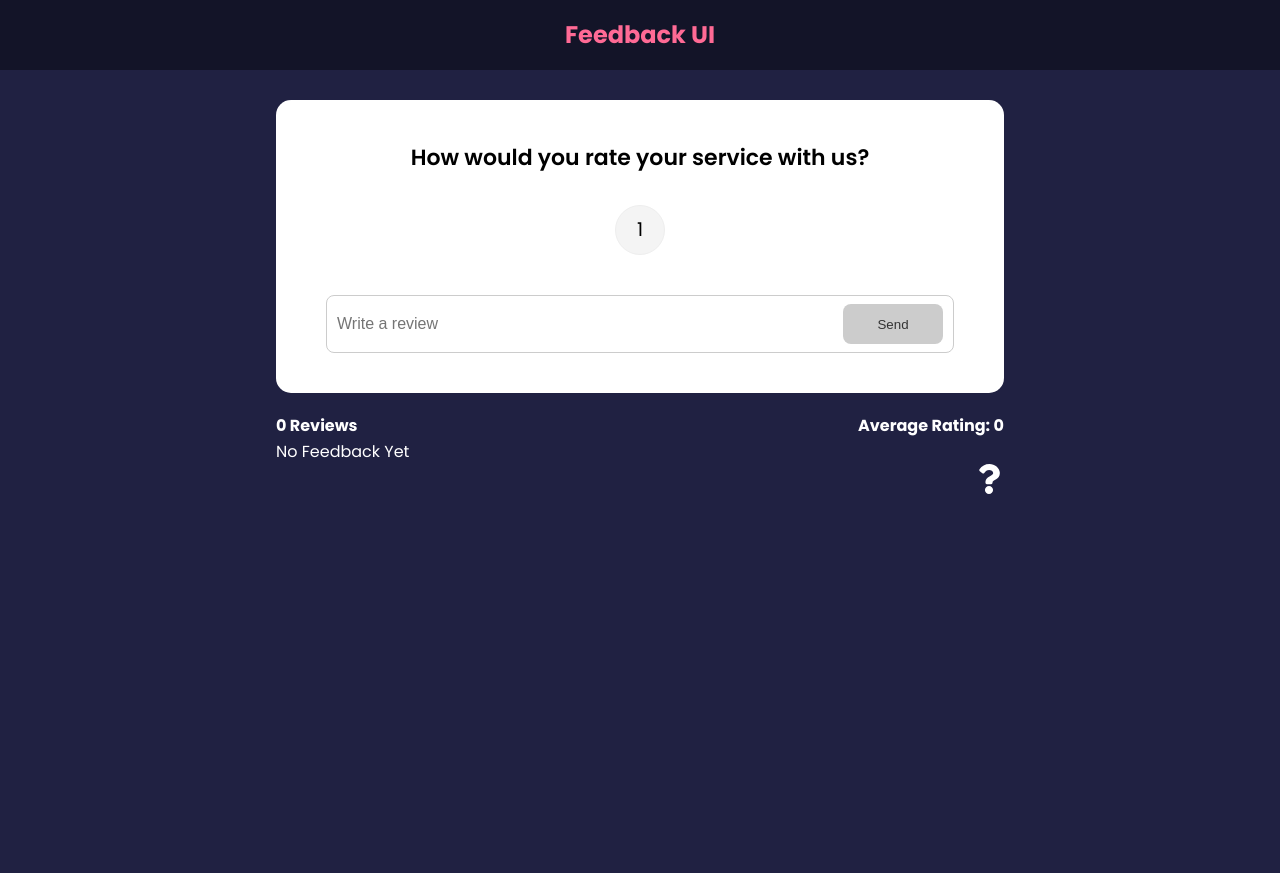
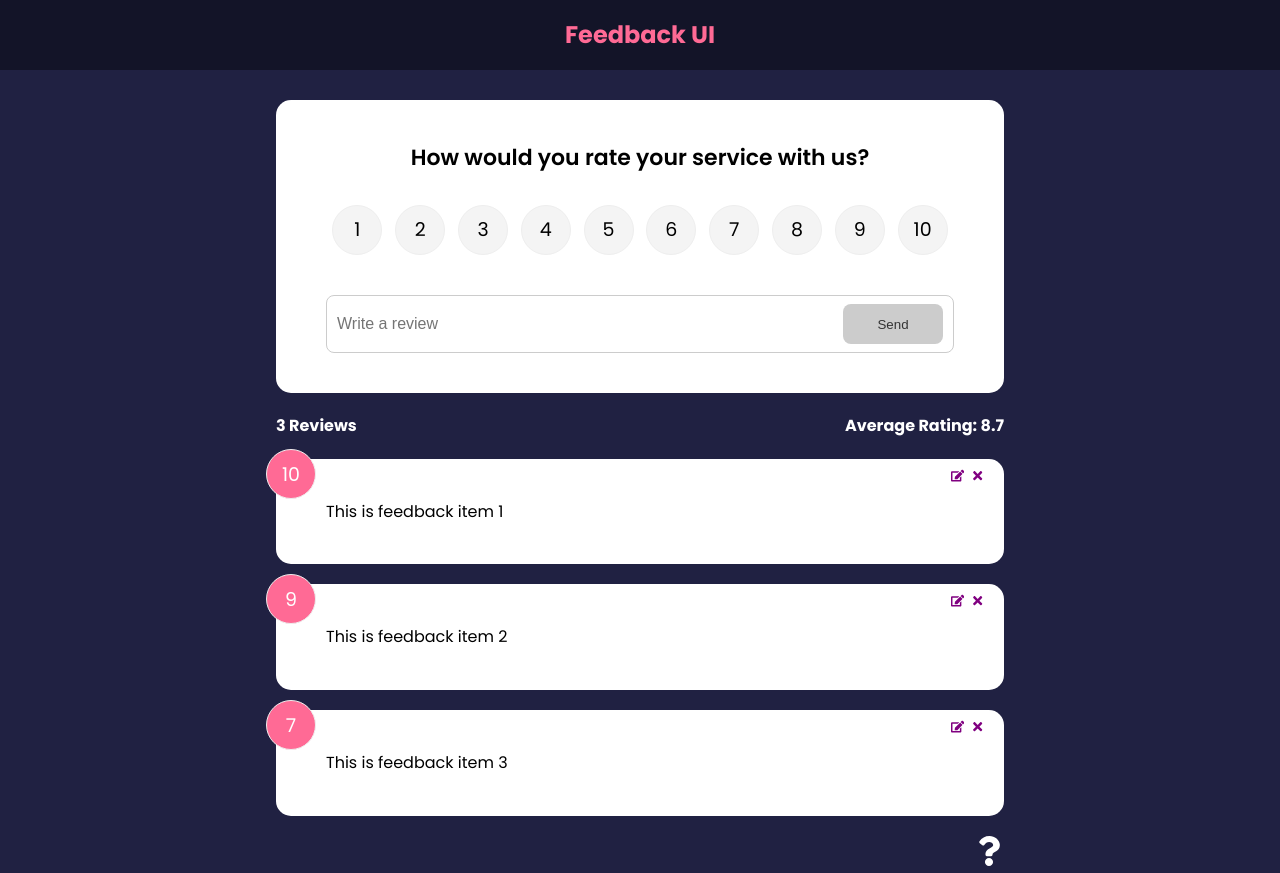
Before and after one commit to mktana/Feedback-app, a React (Create React App) app: page / in a window 1280 px wide. Before the commit the page ends 800 px from the top, so only its background shows below. Built offline with nearby package versions, Linux system fonts and the light colour scheme.

Commit message:
setFeedback (text + rating)

```diff
--- a/src/App.js
+++ b/src/App.js
@@ -1,31 +1,16 @@
-import { v4 as uuidv4 } from 'uuid';
 import { BrowserRouter as Router, Route, Routes } from 'react-router-dom';
-import { useState } from 'react';
 import Header from './components/Header';
 import FeedbackList from './components/FeedbackList';
 import FeedbackStats from './components/FeedbackStats';
 import FeedbackForm from './components/FeedbackForm';
 import AboutIconLink from './components/AboutIconLink';
 import AboutPage from './pages/AboutPage';
-import Post from './components/Post';
+import { FeedbackProvider } from './context/FeedbackContext';
 
-import FeedbackData from './data/FeedbackData';
 
 function App() {
-   const [feedback, setFeedback] = useState(FeedbackData);
-
-  const addFeedback = (newFeedback) => {
-    newFeedback.id = uuidv4();
-    setFeedback([newFeedback, ...feedback]);
-  };
-
-  const deleteFeedback = (id) => {
-    if (window.confirm('Are you sure you want to delete this feedback')) {
-      setFeedback(feedback.filter((item) => item.id !== id));
-    }
-  };
-
   return (
+    <FeedbackProvider>
     <Router>
       <Header />
       <div className='container'>
@@ -39,15 +24,13 @@ function App() {
           </>
         }></Route>
 
-
         <Route path='/about' element={<AboutPage />} />
-        <Route path='/post/*' element={<Post />} />
-        {/* <Route path='/post/:id/:name' element={<Post />} /> */}
         </Routes>
 
         <AboutIconLink />
       </div>
     </Router>
+    </FeedbackProvider>
   );
 }
 
--- a/src/components/FeedbackForm.jsx
+++ b/src/components/FeedbackForm.jsx
@@ -1,13 +1,24 @@
-import { useState } from 'react';
+import { useState, useContext, useEffect } from 'react';
 import RatingSelect from './RatingSelect';
 import Card from './shared/Card';
 import Button from './shared/Button';
+import FeedbackContext from '../context/FeedbackContext';
 
-function FeedbackForm({handleAdd}) {
+function FeedbackForm() {
   const [text, setText] = useState('');
   const [rating, setRating] = useState(10);
   const [btnDisabled, setBtnDisabled] = useState(true);
   const [message, setMessage] = useState('');
+
+  const {addFeedback, feedbackEdit, updateFeedback} = useContext(FeedbackContext)
+
+  useEffect(() => {
+    if(feedbackEdit.edit === true) {
+      setBtnDisabled(false)
+      setText(feedbackEdit.item.text)
+      setRating(feedbackEdit.item.rating)
+    }
+  }, [feedbackEdit])
 
   const handleTextChange = (e) => {
     if(text === '') {
@@ -21,7 +32,6 @@ function FeedbackForm({handleAdd}) {
       setBtnDisabled(false)
     }
 
-    setRating(10)
     setText(e.target.value);
   };
 
@@ -33,7 +43,11 @@ function FeedbackForm({handleAdd}) {
         rating
       }
 
-      handleAdd(newFeedback);
+      if(feedbackEdit.edit === true) {
+        updateFeedback(feedbackEdit.item.id, newFeedback)
+      } else {
+        addFeedback(newFeedback);
+      }
 
       setText('')
     }
@@ -43,7 +57,7 @@ function FeedbackForm({handleAdd}) {
     <Card>
       <form onSubmit={handleSubmit}>
         <h2>How would you rate your service with us?</h2>
-        <RatingSelect select={(rating) => console.log(rating)} />
+        <RatingSelect select={(rating) => setRating(rating)} />
         <div className='input-group'>
           <input
             onChange={handleTextChange}
--- a/src/components/FeedbackItem.jsx
+++ b/src/components/FeedbackItem.jsx
@@ -1,13 +1,20 @@
-import { FaTimes } from 'react-icons/fa'
+import { FaTimes, FaEdit } from 'react-icons/fa'
 import PropTypes from 'prop-types';
+import { useContext } from 'react';
 import Card from "./shared/Card"
-function FeedbackItem({item, handleDelete}) {
+import FeedbackContext from '../context/FeedbackContext';
+function FeedbackItem({item}) {
+  const {deleteFeedback, editFeedback} = useContext(FeedbackContext)
+
   return (
     <Card >
         <div className='num-display'>{item.rating}</div>
-        <button onClick={() => handleDelete(item.id)}
+        <button onClick={() => deleteFeedback(item.id)}
         className="close">
           <FaTimes color='purple' />
+        </button>
+        <button onClick={() => editFeedback(item)} className="edit">
+          <FaEdit color='purple' />
         </button>
         <div className="text-display">{item.text}</div>
 
--- a/src/components/FeedbackList.jsx
+++ b/src/components/FeedbackList.jsx
@@ -1,8 +1,11 @@
 import { motion, AnimatePresence } from 'framer-motion';
-import propTypes from 'prop-types';
+import { useContext } from 'react';
 import FeedbackItem from './FeedbackItem';
+import FeedbackContext from '../context/FeedbackContext';
 
-function FeedbackList({ feedback, handleDelete }) {
+function FeedbackList() {
+  const { feedback } = useContext(FeedbackContext);
+
   if (!feedback || feedback.length === 0) {
     return <p>No Feedback Yet</p>;
   }
@@ -11,11 +14,15 @@ function FeedbackList({ feedback, handleDelete }) {
     <div className='feedback-list'>
       <AnimatePresence>
         {feedback.map((item) => (
-          <motion.div key={item.id} initial={{opacity:0}} animate={{opacity: 1}} exit={{opacity: 0}} >
+          <motion.div
+            key={item.id}
+            initial={{ opacity: 0 }}
+            animate={{ opacity: 1 }}
+            exit={{ opacity: 0 }}
+          >
             <FeedbackItem
               key={item.id}
               item={item}
-              handleDelete={handleDelete}
             />
           </motion.div>
         ))}
@@ -36,14 +43,4 @@ function FeedbackList({ feedback, handleDelete }) {
   // );
 }
 
-FeedbackList.propTypes = {
-  feedback: propTypes.arrayOf(
-    propTypes.shape({
-      id: propTypes.number.isRequired,
-      text: propTypes.string.isRequired,
-      rating: propTypes.number.isRequired,
-    })
-  ),
-};
-
 export default FeedbackList;
--- a/src/components/FeedbackStats.jsx
+++ b/src/components/FeedbackStats.jsx
@@ -1,10 +1,14 @@
-import PropTypes from 'prop-types'
-function FeedbackStats({feedback = []}) {
+import { useContext } from 'react';
+import FeedbackContext from '../context/FeedbackContext';
+
+function FeedbackStats() {
+  const { feedback } = useContext(FeedbackContext);
+
   // Calaulate ratings avg.
-  let average = feedback.reduce((acc, cur) => acc + cur.rating, 0)
+  let average = feedback.reduce((acc, cur) => {return acc + cur.rating}, 0)
    / feedback.length;
 
-  average = feedback.length > 0 ? average.toFixed(1).replace(/[.,]0$/, '') : 0;
+  average = average.toFixed(1).replace(/[.,]0$/, '')
 
   return (
     <div className="feedback-stats">
@@ -14,8 +18,4 @@ function FeedbackStats({feedback = []}) {
   )
 }
 
-FeedbackStats.propTypes = {
-  feedback: PropTypes.array.isRequired,
-}
-
 export default FeedbackStats
--- a/src/components/Post.jsx
+++ /dev/null
@@ -1,31 +0,0 @@
-//import { useParams } from "react-router-dom";
-import { Navigate, useNavigate, Route, Routes } from 'react-router-dom';
-
-function Post() {
-  // const params = useParams()
-  const status = 200;
-
-  const navigate = useNavigate()
-
-  const onClick = () => {
-    console.log('Hello');
-    navigate('/about')
-  }
-
-  if (status === 404) {
-    return <Navigate to='/notfound/' />
-  }
-  return (
-    <div>
-      <h1>Post</h1>
-      {/* <h1>Post {params.id}</h1>
-      <h1>Name: {params.name}</h1> */}
-      <button onClick={onClick}>Click</button>
-      <Routes>
-        <Route path='/show' element={<h1>Hello World</h1>} />
-      </Routes>
-    </div>
-  );
-}
-
-export default Post;
--- a/src/components/RatingSelect.jsx
+++ b/src/components/RatingSelect.jsx
@@ -1,11 +1,19 @@
-import { useState } from 'react';
+import { useState, useContext, useEffect } from 'react';
+import FeedbackContext from '../context/FeedbackContext';
 
 function RatingSelect({select}) {
   const [selected, setSelected] = useState(10);
 
+  const {feedbackEdit} = useContext(FeedbackContext)
+
+  useEffect(() => {
+    setSelected(feedbackEdit.item.rating)
+  }, [feedbackEdit])
+
   const handleChange = (e) => {
+    //console.log(+e.currentTarget.value);
     setSelected(+e.currentTarget.value);
-    select(selected)
+    select(+e.currentTarget.value)
   };
 
   return (
@@ -19,24 +27,108 @@ function RatingSelect({select}) {
           onChange={handleChange}
           checked={selected === 1}
         />
-        <label htmlFor="num1">1</label>
+        <label htmlFor='num1'>1</label>
+      </li>
+      <li>
+        <input
+          type='radio'
+          id='num2'
+          name='rating'
+          value='2'
+          onChange={handleChange}
+          checked={selected === 2}
+        />
+        <label htmlFor='num2'>2</label>
+      </li>
+      <li>
+        <input
+          type='radio'
+          id='num3'
+          name='rating'
+          value='3'
+          onChange={handleChange}
+          checked={selected === 3}
+        />
+        <label htmlFor='num3'>3</label>
+      </li>
+      <li>
+        <input
+          type='radio'
+          id='num4'
+          name='rating'
+          value='4'
+          onChange={handleChange}
+          checked={selected === 4}
+        />
+        <label htmlFor='num4'>4</label>
+      </li>
+      <li>
+        <input
+          type='radio'
+          id='num5'
+          name='rating'
+          value='5'
+          onChange={handleChange}
+          checked={selected === 5}
+        />
+        <label htmlFor='num5'>5</label>
+      </li>
+      <li>
+        <input
+          type='radio'
+          id='num6'
+          name='rating'
+          value='6'
+          onChange={handleChange}
+          checked={selected === 6}
+        />
+        <label htmlFor='num6'>6</label>
+      </li>
+      <li>
+        <input
+          type='radio'
+          id='num7'
+          name='rating'
+          value='7'
+          onChange={handleChange}
+          checked={selected === 7}
+        />
+        <label htmlFor='num7'>7</label>
+      </li>
+      <li>
+        <input
+          type='radio'
+          id='num8'
+          name='rating'
+          value='8'
+          onChange={handleChange}
+          checked={selected === 8}
+        />
+        <label htmlFor='num8'>8</label>
+      </li>
+      <li>
+        <input
+          type='radio'
+          id='num9'
+          name='rating'
+          value='9'
+          onChange={handleChange}
+          checked={selected === 9}
+        />
+        <label htmlFor='num9'>9</label>
+      </li>
+      <li>
+        <input
+          type='radio'
+          id='num10'
+          name='rating'
+          value='10'
+          onChange={handleChange}
+          checked={selected === 10}
+        />
+        <label htmlFor='num10'>10</label>
       </li>
     </ul>
-    //     <ul className='rating'>
-    //     {Array.from({ length: 10 }, (_, i) => (
-    //       <li key={`rating-${i + 1}`}>
-    //         <input
-    //           type='radio'
-    //           id={`num${i + 1}`}
-    //           name='rating'
-    //           value={i + 1}
-    //           onChange={handleChange}
-    //           checked={selected === i + 1}
-    //         />
-    //         <label htmlFor={`num${i + 1}`}>{i + 1}</label>
-    //       </li>
-    //     ))}
-    //   </ul>
   );
 }
 
--- /dev/null
+++ b/src/context/FeedbackContext.js
@@ -0,0 +1,73 @@
+import { v4 as uuidv4 } from 'uuid';
+import { createContext, useState } from 'react';
+
+const FeedbackContext = createContext();
+
+export const FeedbackProvider = ({ children }) => {
+  const [feedback, setFeedback] = useState([
+    {
+      id: 1,
+      text: 'This is feedback item 1',
+      rating: 10,
+    },
+    {
+      id: 2,
+      text: 'This is feedback item 2',
+      rating: 9,
+    },
+    {
+      id: 3,
+      text: 'This is feedback item 3',
+      rating: 7,
+    },
+  ]);
+  const [feedbackEdit, setFeedbackEdit] = useState({
+    item: {},
+    edit: false,
+  });
+
+  // Add feedback
+  const addFeedback = (newFeedback) => {
+    newFeedback.id = uuidv4();
+    setFeedback([newFeedback, ...feedback]);
+  };
+
+  // Delete feedback
+  const deleteFeedback = (id) => {
+    if (window.confirm('Are you sure you want to delete this feedback')) {
+      setFeedback(feedback.filter((item) => item.id !== id));
+    }
+  };
+
+  // Update feedback item
+  const updateFeedback = (id, updItem) => {
+    setFeedback(
+      feedback.map((item) =>
+        (item.id === id ? {...item,...updItem} : item
+        ))
+    );
+    console.log(id, updItem);
+  };
+
+  // Set item to be updated
+  const editFeedback = (item) => {
+    setFeedbackEdit({ item, edit: true });
+  };
+
+  return (
+    <FeedbackContext.Provider
+      value={{
+        feedback,
+        feedbackEdit,
+        addFeedback,
+        deleteFeedback,
+        editFeedback,
+        updateFeedback,
+      }}
+    >
+      {children}
+    </FeedbackContext.Provider>
+  );
+};
+
+export default FeedbackContext;
```
